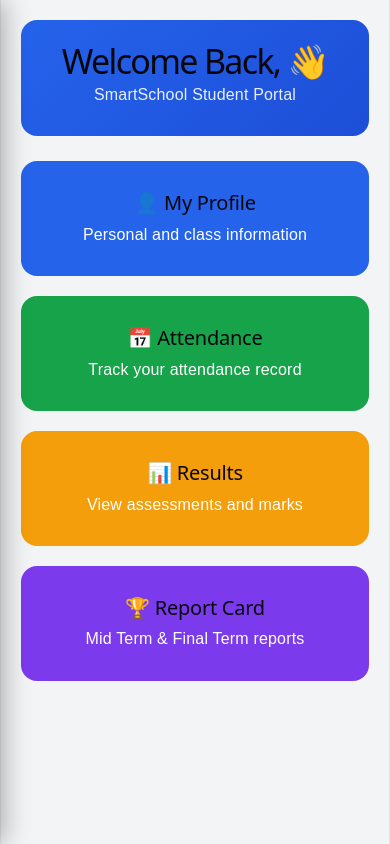
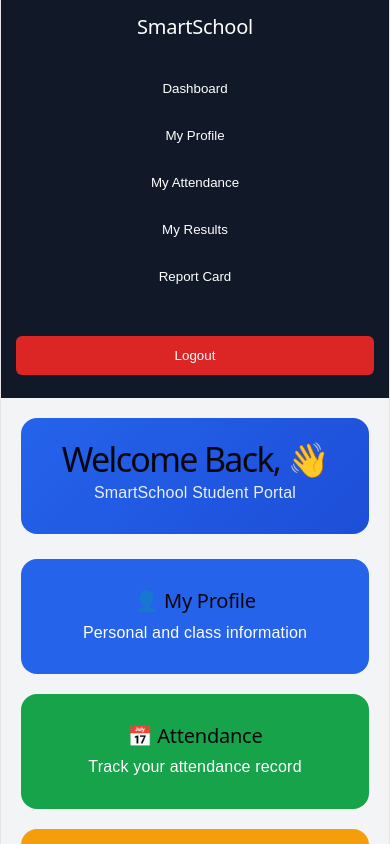
Before and after one commit to alisherazi1010/Smartschool, a React (Vite) app in the folder frontend/: page /student in a window 390 px wide. Shown: the top 844 px of the page. Built offline with nearby package versions, Linux system fonts and the light colour scheme.

Commit message:
Front updated

```diff
--- a/frontend/src/TeacherDashboard.jsx
+++ b/frontend/src/TeacherDashboard.jsx
@@ -6,9 +6,7 @@
 
   return (
     <div className="dashboard-layout">
-<button class="menu-toggle" id="menuToggle">☰ Menu</button>
       <aside className="sidebar">
-
         <h2>SmartSchool</h2>
 
         <button onClick={() => navigate("/teacher")}>Dashboard</button>
--- a/frontend/src/styles.css
+++ b/frontend/src/styles.css
@@ -293,131 +293,6 @@
   background: #f3f4f6;
 }
 
-
-
-
-
-
-
-
-
-
-/* Base Styles & Variables for a Sleek Look */
-:root {
-  --sidebar-width: 260px;
-  --bg-dark: #111827;
-  --accent-blue: #2563eb;
-  --text-muted: #9ca3af;
-  --transition-speed: 0.3s;
-}
-
-/* Sidebar Styling */
-.sidebar {
-  width: var(--sidebar-width);
-  height: 100vh;
-  background: var(--bg-dark);
-  color: white;
-  padding: 25px;
-  position: fixed;
-  top: 0;
-  left: 0;
-  z-index: 1000;
-  box-sizing: border-box;
-  display: flex;
-  flex-direction: column;
-  transition: transform var(--transition-speed) ease-in-out;
-  font-family: -apple-system, BlinkMacSystemFont, "Segoe UI", Roboto, sans-serif;
-}
-
-.sidebar h2 {
-  color: white;
-  font-size: 1.25rem;
-  font-weight: 600;
-  margin-bottom: 30px;
-  letter-spacing: -0.025em;
-}
-
-/* Modern Nav Buttons */
-.sidebar button {
-  width: 100%;
-  display: flex;
-  align-items: center;
-  background: transparent;
-  border: none;
-  color: var(--text-muted);
-  text-align: left;
-  margin: 4px 0;
-  padding: 12px 16px;
-  border-radius: 8px; /* Sleek rounded corners */
-  font-size: 0.95rem;
-  font-weight: 500;
-  cursor: pointer;
-  transition: all var(--transition-speed) ease;
-}
-
-/* Active or Hover States */
-.sidebar button:hover,
-.sidebar button.active {
-  background: var(--accent-blue);
-  color: white;
-}
-
-/* Mobile Toggle Menu Button - Hidden on Desktop */
-.menu-toggle {
-  display: none;
-  position: fixed;
-  top: 15px;
-  left: 15px;
-  z-index: 1100;
-  background: var(--bg-dark);
-  color: white;
-  border: none;
-  padding: 10px 14px;
-  border-radius: 6px;
-  cursor: pointer;
-  box-shadow: 0 4px 6px -1px rgba(0, 0, 0, 0.1);
-}
-
-/* Mobile Dim Overlay Background */
-.sidebar-overlay {
-  display: none;
-  position: fixed;
-  top: 0;
-  left: 0;
-  width: 100vw;
-  height: 100vh;
-  background: rgba(0, 0, 0, 0.4);
-  backdrop-filter: blur(4px); /* Modern blur effect */
-  z-index: 999;
-}
-
-/* --- RESPONSIVE BREAKPOINT FOR SMARTPHONES --- */
-@media (max-width: 1024px) {
-  /* Hide sidebar off-screen by default on mobile */
-  .sidebar {
-    transform: translateX(-100%);
-    box-shadow: 4px 0 25px rgba(0, 0, 0, 0.3);
-  }
-
-  /* Class to slide sidebar into view when active */
-  .sidebar.open {
-    transform: translateX(0);
-  }
-
-  /* Show the toggle button on small screens */
-  .menu-toggle {
-    display: block;
-  }
-
-  /* Show overlay when sidebar is open */
-  .sidebar.open + .sidebar-overlay {
-    display: block;
-  }
-}
-
-
-
-/*
 .sidebar {
   width: 260px;
   background: #111827;
@@ -441,7 +316,7 @@
 
 .sidebar button:hover {
   background: #2563eb;
-}*/
+}
 
 .logout-btn {
   margin-top: 40px !important;
```
